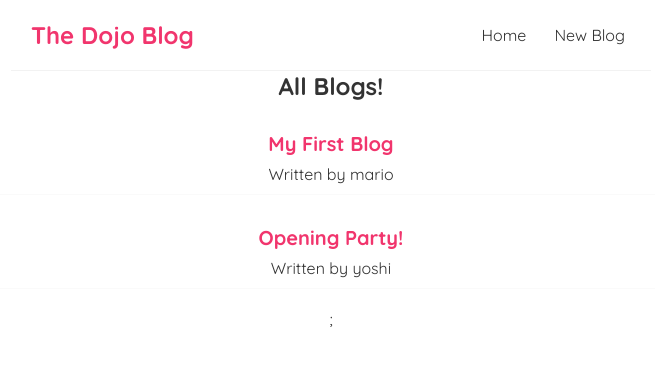
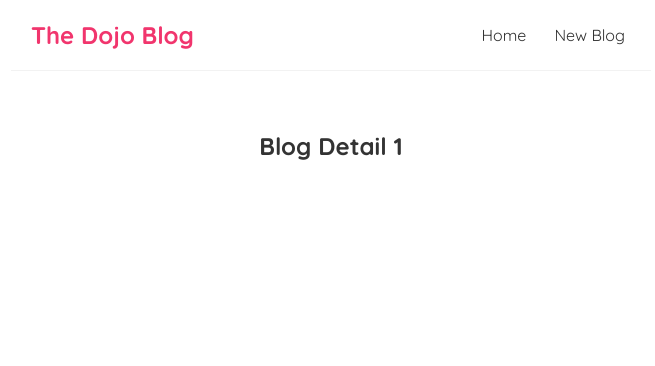
Before and after one commit to avanish-patel/dojo-blog, a React (Create React App) app: page /blog/1 in a window 1280 px wide. Shown: the top 366 px of the page, without its empty margins (309-964 px from the left). Built offline with nearby package versions, Linux system fonts and the light colour scheme; data requests are answered from the project's data file.

Commit message:
Added routing with BlogDetails and Crete comp

```diff
--- a/package.json
+++ b/package.json
@@ -8,6 +8,7 @@
     "@testing-library/user-event": "^12.8.3",
     "react": "^17.0.2",
     "react-dom": "^17.0.2",
+    "react-router-dom": "^5.2.0",
     "react-scripts": "4.0.3",
     "web-vitals": "^1.1.2"
   },
--- a/src/App.js
+++ b/src/App.js
@@ -1,13 +1,30 @@
 import './App.css';
 import Home from './Home';
 import Navbar from './Navbar';
+import Create from './Create';
+import { BrowserRouter as Router, Route, Switch } from 'react-router-dom';
+import BlogDetail from './BlogDetail';
 
 function App() {
   return (
-    <div className="App">
-    <Navbar/>
-    <Home/>
-    </div>
+    <Router>
+      <div className="App">
+        <Navbar />
+        <div className="content">
+          <Switch>
+            <Route exact path="/">
+              <Home />
+            </Route>
+            <Route path="/create">
+              <Create />
+            </Route>
+            <Route path="/blog/:id">
+              <BlogDetail />
+            </Route>
+          </Switch>
+        </div>
+      </div>
+    </Router>
   );
 }
 
--- /dev/null
+++ b/src/BlogDetail.js
@@ -0,0 +1,13 @@
+import { useParams } from "react-router-dom";
+
+const BlogDetail = () => {
+
+    const { id } = useParams();
+    return (
+        <div className="blog-details">
+            <h2>Blog Detail {id}</h2>
+        </div>
+    );
+}
+
+export default BlogDetail;
--- a/src/BlogList.js
+++ b/src/BlogList.js
@@ -1,14 +1,16 @@
+import { Link } from "react-router-dom";
 
-const BlogList = ({ blogs, title, handleDelete }) => {
+const BlogList = ({ blogs, title }) => {
 
     return (
         <div className="blog-list">
             <h2>{title}</h2>
             {blogs.map((blog) => (
                 <div className="blog-preview" key={blog.id}>
-                    <h2>{blog.title}</h2>
-                    <p>Written by {blog.author}</p>
-
+                    <Link to={`/blog/${blog.id}`}>
+                        <h2>{blog.title}</h2>
+                        <p>Written by {blog.author}</p>
+                    </Link>
                 </div>
             ))};
         </div>
--- /dev/null
+++ b/src/Create.js
@@ -0,0 +1,8 @@
+const Create = () => {
+
+    return(
+        <h2>Create Component</h2>
+    );
+}
+
+export default Create;
--- a/src/Home.js
+++ b/src/Home.js
@@ -1,4 +1,3 @@
-import { useState, useEffect } from 'react';
 import BlogList from './BlogList';
 import useFetch from './useFetch';
 
--- a/src/Navbar.js
+++ b/src/Navbar.js
@@ -1,13 +1,15 @@
+import { Link } from "react-router-dom";
+
 const Navbar = () => {
     return (
         <nav className="navbar">
             <h1>The Dojo Blog</h1>
             <div className="links">
-                <a href="/">Home</a>
-                <a href="/create">New Blog</a>
+                <Link to="/">Home</Link>
+                <Link to="/create">New Blog</Link>
             </div>
         </nav>
-      );
+    );
 }
 
 export default Navbar;
--- a/src/index.css
+++ b/src/index.css
@@ -48,3 +48,7 @@
   color: #f1356d;
   margin-bottom: 8px;
 }
+
+.blog-preview a {
+  text-decoration: none;
+}
--- a/src/useFetch.js
+++ b/src/useFetch.js
@@ -21,7 +21,7 @@
                 setIsPending(false);
                 setError(err.message);
             })
-    }, []);
+    }, [url]);
 
     return { data, isPending, error };
 }
```
Also changed, not shown: 1 other file (tests, documents, lock files or other folders).
